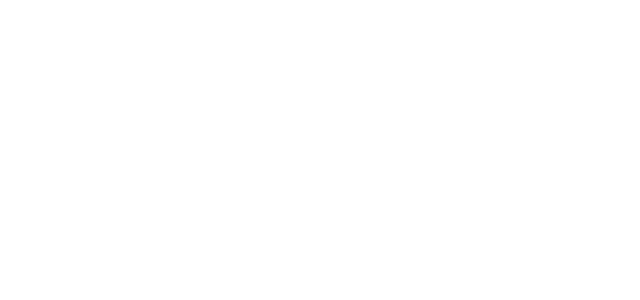
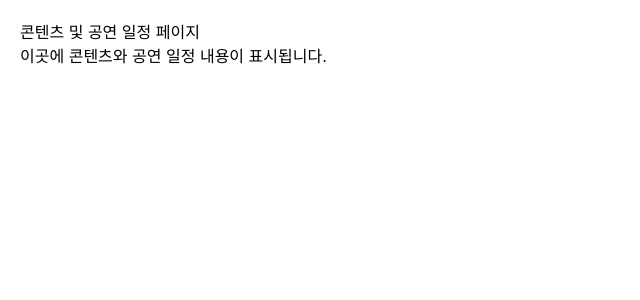
Before and after one commit to nanjinhan/2025_jnu_festival, a React (Vite) app: page /content in a window 1280 px wide. Before the commit this address had no page. Shown: the top 300 px of the page, without its empty margins (0-640 px from the left). Built offline with nearby package versions, Linux system fonts and the light colour scheme.

Commit message:
나머지 페이지들 라우터 연결해둠 오류만 수정하면 됌

```diff
--- a/src/App.jsx
+++ b/src/App.jsx
@@ -2,14 +2,24 @@ import React from 'react';
 import { Routes, Route } from 'react-router-dom';
 import MapPage from './pages/MapPage';
 import HomePage from './pages/HomePage';
+import BoothListPage from './pages/BoothListPage';
+import TimetablePage from './pages/TimetablePage';
+import NoticePage from './pages/NoticePage';
+import {ContentSchedulePage} from './pages/ContentSchedulePage';
+import FeedbackPage from './pages/FeedbackPage';
 
 function App() {
   return (
     <div className="w-screen h-screen">
       <Routes>
-        {/*  Route 컴포넌트로 각 경로와 해당 경로에서 보여줄 컴포넌트를 지정*/}
+        {/* Route 컴포넌트로 각 경로와 해당 경로에서 보여줄 컴포넌트를 지정*/}
         <Route path="/" element={<HomePage />} />
         <Route path="/map" element={<MapPage />} />
+        <Route path="/content" element={<ContentSchedulePage />} />*/
+        <Route path="/booth-list" element={<BoothListPage />} />
+        <Route path="/timetable" element={<TimetablePage />} />
+        <Route path="/notice" element={<NoticePage />} />
+        <Route path="/feedback" element={<FeedbackPage />} />
       </Routes>
     </div>
   );
--- a/src/pages/ContentSchedulePage.jsx
+++ b/src/pages/ContentSchedulePage.jsx
@@ -0,0 +1,13 @@
+import React from 'react';
+
+// named export 방식으로 컴포넌트를 정의합니다.
+// App.jsx에서 'import { ContentSchedulePage } from ...'로 불러와야 합니다.
+export function ContentSchedulePage() {
+  return (
+    <div style={{ padding: '20px' }}>
+      <h1>콘텐츠 및 공연 일정 페이지</h1>
+      <p>이곳에 콘텐츠와 공연 일정 내용이 표시됩니다.</p>
+      {/* 여기에 나중에 실제 내용을 채워넣으면 됩니다. */}
+    </div>
+  );
+}
```
